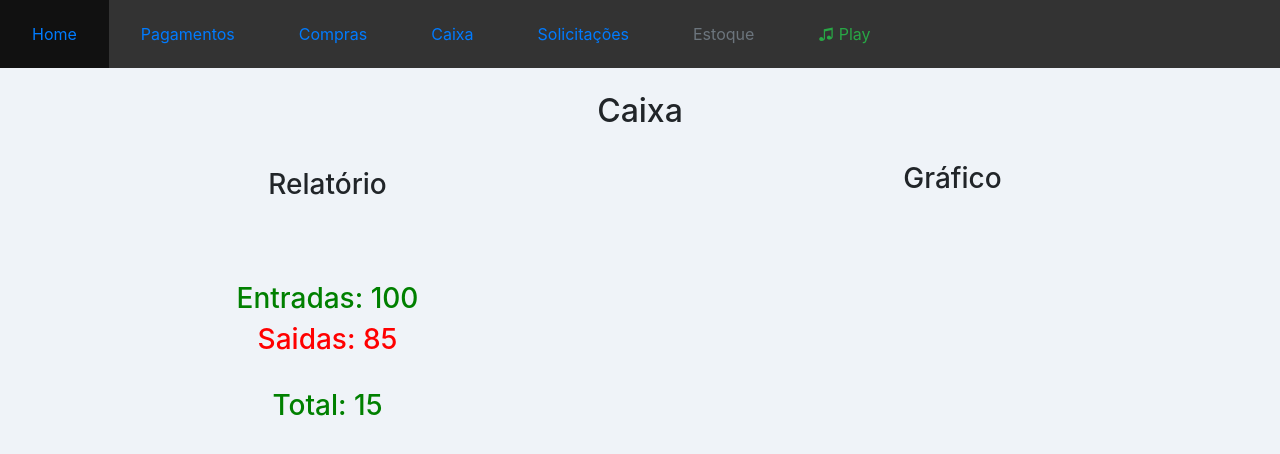
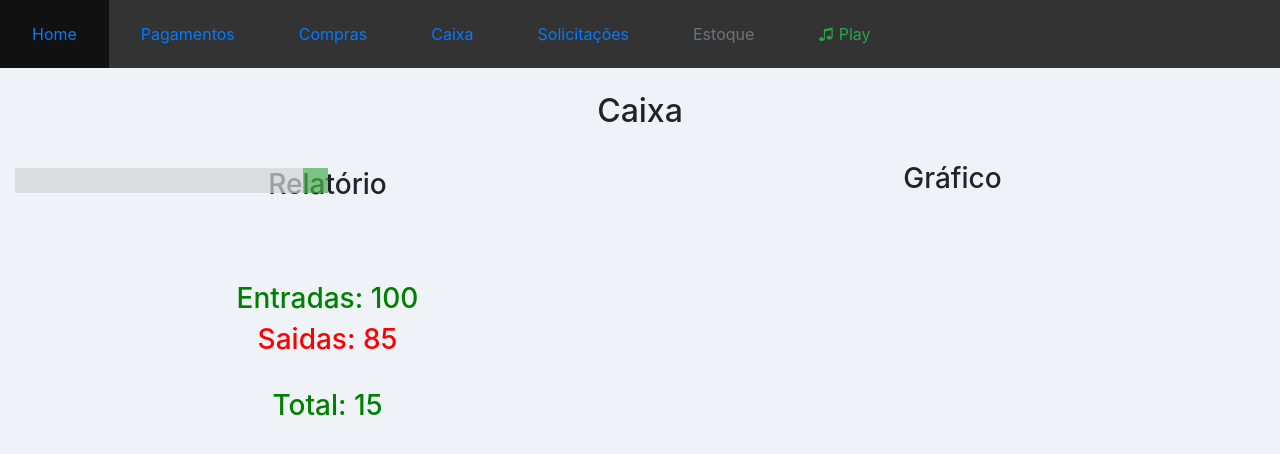
Before and after one commit to ricardobah/Caloteiro, a React (Create React App) app in the folder client/: page /caixa in a window 1280 px wide. Shown: the top 454 px of the page. Built offline with nearby package versions, Linux system fonts and the light colour scheme.

Commit message:
range slide

```diff
--- a/client/src/caixa.css
+++ b/client/src/caixa.css
@@ -11,3 +11,44 @@
     float: left;
 
 } */
+.slider:before {
+    content: none;
+ }
+.slidecontainer {
+    width: 100%; /* Width of the outside container */
+  }
+
+  /* The slider itself */
+  .slider {
+    -webkit-appearance: none;  /* Override default CSS styles */
+    appearance: none;
+    width: 50%; /* Full-width */
+    height: 25px; /* Specified height */
+    background: #d3d3d3; /* Grey background */
+    outline: none; /* Remove outline */
+    opacity: 0.7; /* Set transparency (for mouse-over effects on hover) */
+    -webkit-transition: .2s; /* 0.2 seconds transition on hover */
+    transition: opacity .2s;
+  }
+
+  /* Mouse-over effects */
+  .slider:hover {
+    opacity: 1; /* Fully shown on mouse-over */
+  }
+
+  /* The slider handle (use -webkit- (Chrome, Opera, Safari, Edge) and -moz- (Firefox) to override default look) */
+  .slider::-webkit-slider-thumb {
+    -webkit-appearance: none; /* Override default look */
+    appearance: none;
+    width: 25px; /* Set a specific slider handle width */
+    height: 25px; /* Slider handle height */
+    background: #4CAF50; /* Green background */
+    cursor: pointer; /* Cursor on hover */
+  }
+
+  .slider::-moz-range-thumb {
+    width: 25px; /* Set a specific slider handle width */
+    height: 25px; /* Slider handle height */
+    background: #4CAF50; /* Green background */
+    cursor: pointer; /* Cursor on hover */
+  }
--- a/client/src/caixa.js
+++ b/client/src/caixa.js
@@ -6,6 +6,9 @@ import './caixa.css'
 import ReactEcharts from 'echarts-for-react';
 
 // render echarts option.
+
+
+
 
 class Caixa extends Component{
 
@@ -46,6 +49,10 @@ class Caixa extends Component{
                         <h3><font color="red">Saidas: 85</font></h3>
                         <br/>
                         <h3><font color="green">Total: 15</font></h3>
+                        <div className="slidecontainer">
+                          <input type="range" min="1" max="12"  className="slider" onClick={()=> this.slider()} id="myRange"/>
+                        <div id="demo"></div>
+                        </div>
                         <br/><br/><br/> <br/><br/><br/> <br/>
                     </div>
                     <div className="col-6">
@@ -72,6 +79,133 @@ class Caixa extends Component{
     }
 
 
+    slider(){
+        var slider = document.getElementById("myRange");
+        var output = document.getElementById("demo");
+        ///
+
+        // switch(this.value){
+        //     case "1":
+        //     console.log("asd")
+        //     slider.setAttribute("value","Janeiro")
+        //     break;
+        //     case 2:
+        //     console.log("asd1")
+        //     slider.value = "Fevereiro";
+        //     break;
+        //     case 3:
+        //     console.log("asd2")
+        //     slider.value = "Março";
+        //     break;
+        //     case 4:
+        //     console.log("asd3")
+        //     output.innerHTML = this.value;
+        //     break;
+        //     case 5:
+        //     console.log("asd4")
+        //     output.innerHTML = this.value;
+        //     break;
+        //     case 6:
+        //     console.log("asd5")
+        //     output.innerHTML = this.value;
+        //     break;
+        //     case 7:
+        //     console.log("asd6")
+        //     output.innerHTML = this.value;
+        //     break;
+        //     case 8:
+        //     console.log("asd7")
+        //     output.innerHTML = this.value;
+        //     break;
+        //     case 9:
+        //     console.log("asd8")
+        //     output.innerHTML = this.value;
+        //     break;
+        //     case 10:
+        //     console.log("asd9")
+        //     output.innerHTML = this.value;
+        //     break;
+        //     case 11:
+        //     console.log("asd11")
+        //     output.innerHTML = this.value;
+        //     break;
+        //     case 12:
+        //     console.log("asd12")
+        //     output.innerHTML = this.value;
+        //     break;
+        //     default:
+        //     console.log( typeof this.value)
+        //     output.innerHTML = this.value;
+        //     break;
+        // }
+        ///
+        // Display the default slider value
+
+            slider.oninput = function() {
+
+             output.innerHTML = "this.value";
+             switch(this.value){
+                case "1":
+
+                output.innerHTML ="Janeiro"
+                break;
+                case "2":
+
+                output.innerHTML =  "Fevereiro";
+                break;
+                case "3":
+
+                output.innerHTML = "Março";
+                break;
+                case "4":
+
+                output.innerHTML = "Abril";
+                break;
+                case "5":
+
+                output.innerHTML ="Maio";
+                break;
+                case "6":
+
+                output.innerHTML ="Junho";
+                break;
+                case "7":
+
+                output.innerHTML = "Julho";
+                break;
+                case "8":
+
+                output.innerHTML = "Agosto";
+                break;
+                case "9":
+
+                output.innerHTML = "Setembro";
+                break;
+                case "10":
+
+                output.innerHTML = "Outubro";
+                break;
+                case "11":
+
+                output.innerHTML = "Novembro";
+                break;
+                case "12":
+
+                output.innerHTML = "Dezembro";
+                break;
+                default:
+
+                output.innerHTML = this.value;
+                break;
+            }
+            }
+
+
+
+        // Update the current slider value (each time you drag the slider handle)
+
+    }
+
 
 }
 
```
